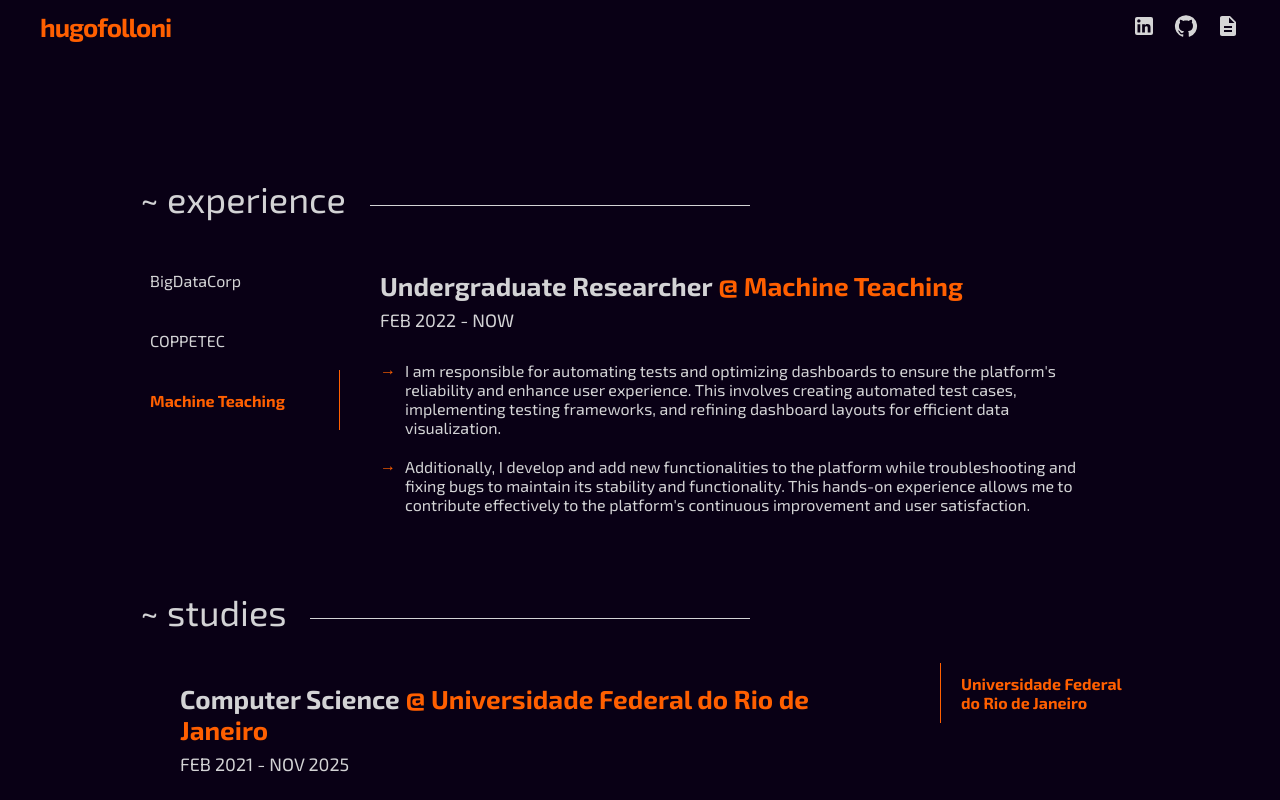
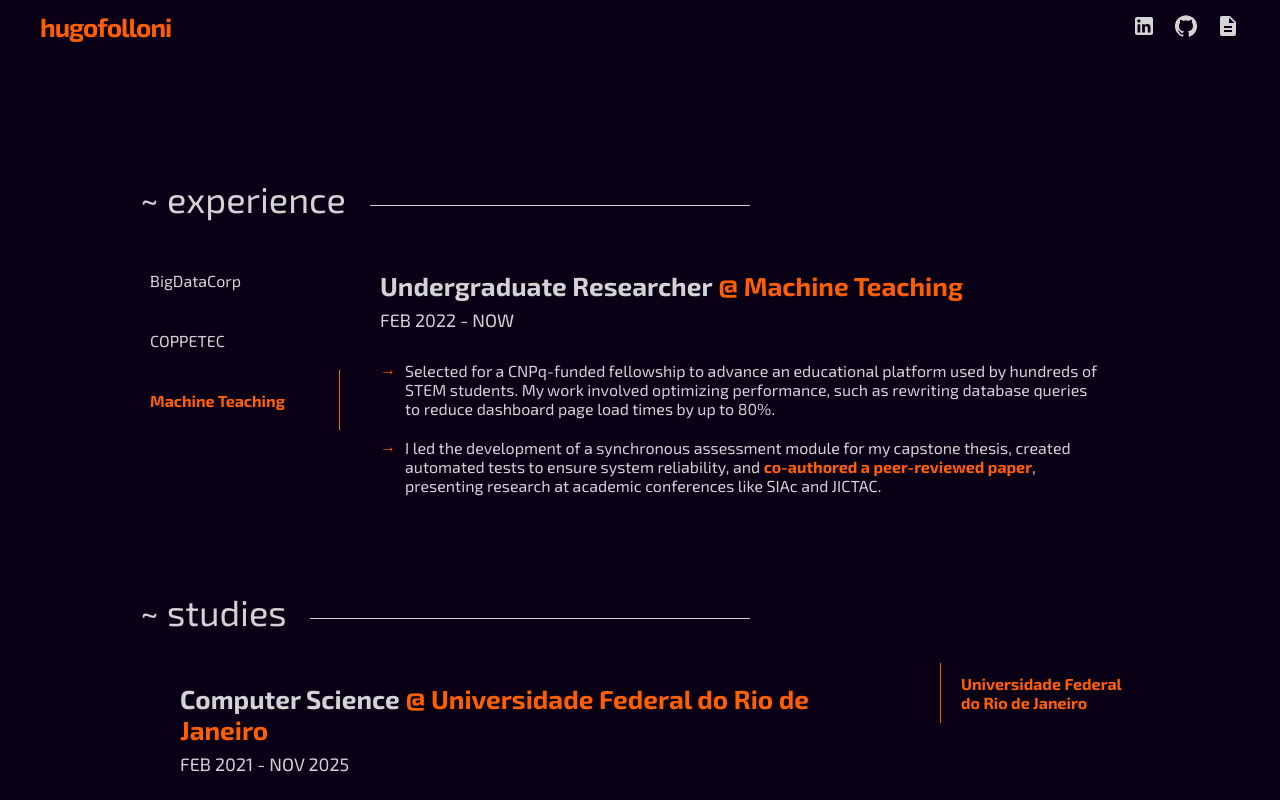
Before and after one commit to hugofolloni/portfolio, a React (Create React App) app: page / in a window 1280 px wide. Both pictures are taken after a click on the element "Machine Teaching". Shown: the part 1363-2163 px from the top of the page. Built offline with nearby package versions, Linux system fonts and the light colour scheme; a web font is replaced by a local one.

Commit message:
feat: Update some texts

```diff
--- a/src/Experience.js
+++ b/src/Experience.js
@@ -9,8 +9,8 @@ const Experience = () => {
             role: "Undergraduate Researcher",
             date: 'FEB 2022 - NOW',
             task: [
-                "I am responsible for automating tests and optimizing dashboards to ensure the platform's reliability and enhance user experience. This involves creating automated test cases, implementing testing frameworks, and refining dashboard layouts for efficient data visualization.",
-                "Additionally, I develop and add new functionalities to the platform while troubleshooting and fixing bugs to maintain its stability and functionality. This hands-on experience allows me to contribute effectively to the platform's continuous improvement and user satisfaction."
+                "Selected for a CNPq-funded fellowship to advance an educational platform used by hundreds of STEM students. My work involved optimizing performance, such as rewriting database queries to reduce dashboard page load times by up to 80%.",
+                "I led the development of a synchronous assessment module for my capstone thesis, created automated tests to ensure system reliability, and <a>co-authored a peer-reviewed paper</a>, presenting research at academic conferences like SIAc and JICTAC. href=https://journals-sol.sbc.org.br/index.php/rbie/article/view/4479"
             ]
         },
         {
@@ -18,8 +18,8 @@ const Experience = () => {
             role: "ETL Researcher",
             date: 'JUN 2023 - NOW',
             task: [
-                "As an intern on the ETL area within Verde, I tackle challenges centered on creating and maintaining Talend jobs. This role also involves providing support in resolving database-related issues. Through this experience, I've enhanced my skills in SQL and Java.",
-                "I work under the Scrum methodology, ensuring efficient and collaborative project management. This environment has allowed me to gain practical insights into agile development practices and teamwork dynamics."
+                "Contributed to a large-scale data management project for a state public defender's office, ensuring the reliability of data pipelines. I personally designed new and modified existing jobs within a large-scale ETL pipeline of over 40 Talend jobs.",
+                "I led an initiative to containerize the Talend development environment using Docker, eliminating cross-platform dependency issues. This role has enhanced my skills in SQL (SQL Server/PostgreSQL), Java, and working under the Scrum methodology."
             ]
         },
         {
@@ -27,8 +27,8 @@ const Experience = () => {
             role: "Software Engineer Intern",
             date: "JUN 2024 - NOW",
             task: [
-                "In my role, I focus on solving challenges involving the foundational services of the company, like billing and access control. This role involves the development of web pages with React + Redux and implementing API routes in .NET, enhancing my skills in front-end and back-end integration.",
-                "I contribute to the continuous improvement of the platform by refactoring legacy code, adopting modern technologies, and fostering collaboration to ensure a user-centric and reliable experience."
+                "As an intern on the Billing & Monetization team, I develop and modernize full-stack solutions. I have built key features for internal administrative panels using .NET for APIs and responsive React components for the front-end.",
+                "I am actively contributing to a major platform modernization effort by refactoring legacy code and migrating essential UI components to a more maintainable and efficient React and Redux architecture, improving system reliability."
             ]
         }
     ]
@@ -44,26 +44,36 @@ const Experience = () => {
                     <h2 className="title">~ experience</h2>
                     <div className="jobs-area">
                         <div className="selector">
-                            { defaultTexts.map((item, index) =>
-                                ((((current === index) &&
+                            { defaultTexts.map((item, index) => (
                                 (
+                                    current === index && (
                                         <div onClick={() => {setTexts(defaultTexts[index]); setCurrent(index)}} className="items-selected"><span>{item.title}</span></div>
                                     )
                                 )
                                 ||
+                                (
                                     <div onClick={() => {setTexts(defaultTexts[index]); setCurrent(index)}} className="items">
                                         <span>{item.title}</span>
                                     </div>
-                                ))
-                            )}
+                                )
+                            ))}
                         </div>
                         <div className="table-infos">
                             <span className='table-title'><strong>{texts.role}</strong> <strong className="orange">@ {texts.title}</strong></span>
                             <span className="table-duration">{texts.date}</span>
                             <div className="table-all-tasks">
-                                {texts.task.map((value) => (
-                                    <span className="table-task">{value}</span>
-                                ))}
+                                {texts.task.map((value, index) => {
+                                    if (value.includes("<a>")) {
+                                        return (
+                                            <span key={index} className="table-task">
+                                                {value.split('<a>')[0]}
+                                                    <a href={value.split('href=')[1]} target="_blank" rel="noreferrer" className="orange">{value.split('<a>')[1].split('</a>')[0]}</a>
+                                                {value.split('</a>')[1].split('href=')[0]}
+                                            </span>
+                                        )
+                                    }
+                                    return <span key={index} className="table-task">{value}</span>
+                                })}
                             </div>
                         </div>
                     </div>
--- a/src/Studies.js
+++ b/src/Studies.js
@@ -9,8 +9,9 @@ const Studies = () => {
             role: "Computer Science",
             date: 'FEB 2021 - NOV 2025',
             task: [
-                "I gained strong foundations into algorithms, data structures, and programming languages, exploring the foundational concepts of computing. Through coursework and projects, I gain practical experience in software development, problem-solving, and system design.",
-                "In the university environment, I also developed soft skills essential for effective communication, teamwork, and problem-solving. I am adept at collaborating with peers on group projects, presenting ideas clearly, and adapting to new challenges and learning environments."            ]
+                "I gained strong foundations in algorithms, data structures, and system design. Through coursework and projects, I have developed practical experience in software development and complex problem-solving.",
+                "My studies culminated in the development of a <a>capstone thesis</a> on a synchronous assessment module for educational platforms, showcasing my ability to lead a project from conception to completion. href=/thesis.pdf"
+            ]
         }
     ]
     .reverse()
@@ -26,26 +27,36 @@ const Studies = () => {
                     <h2 className="title">~ studies</h2>
                     <div className="studies-area">
                         <div className="selector">
-                            { defaultTexts.map((item, index) =>
-                                ((((current === index) &&
+                            { defaultTexts.map((item, index) => (
                                 (
+                                    current === index && (
                                         <div onClick={() => {setTexts(defaultTexts[index]); setCurrent(index)}} className="items-selected"><span>{item.title}</span></div>
                                     )
                                 )
                                 ||
+                                (
                                     <div onClick={() => {setTexts(defaultTexts[index]); setCurrent(index)}} className="items">
                                         <span>{item.title}</span>
                                     </div>
-                                ))
-                            )}
+                                )
+                            ))}
                         </div>
                         <div className="table-infos">
                             <span className='table-title'><strong>{texts.role}</strong> <strong className="orange">@ {texts.title}</strong></span>
                             <span className="table-duration">{texts.date}</span>
                             <div className="table-all-tasks">
-                                {texts.task.map((value) => (
-                                    <span className="table-task">{value}</span>
-                                ))}
+                                {texts.task.map((value, index) => {
+                                    if (value.includes("<a>")) {
+                                        return (
+                                            <span key={index} className="table-task">
+                                                {value.split('<a>')[0]}
+                                                    <a href={value.split('href=')[1]} target="_blank" rel="noreferrer" className="orange">{value.split('<a>')[1].split('</a>')[0]}</a>
+                                                {value.split('</a>')[1].split('href=')[0]}
+                                            </span>
+                                        )
+                                    }
+                                    return <span key={index} className="table-task">{value}</span>
+                                })}
                             </div>
                         </div>
                     </div>
```
Also changed, not shown: src/About.js (+5 -6 lines), 1 other file (tests, documents, lock files or other folders). Lines whose indentation alone changed are shown as unchanged.
